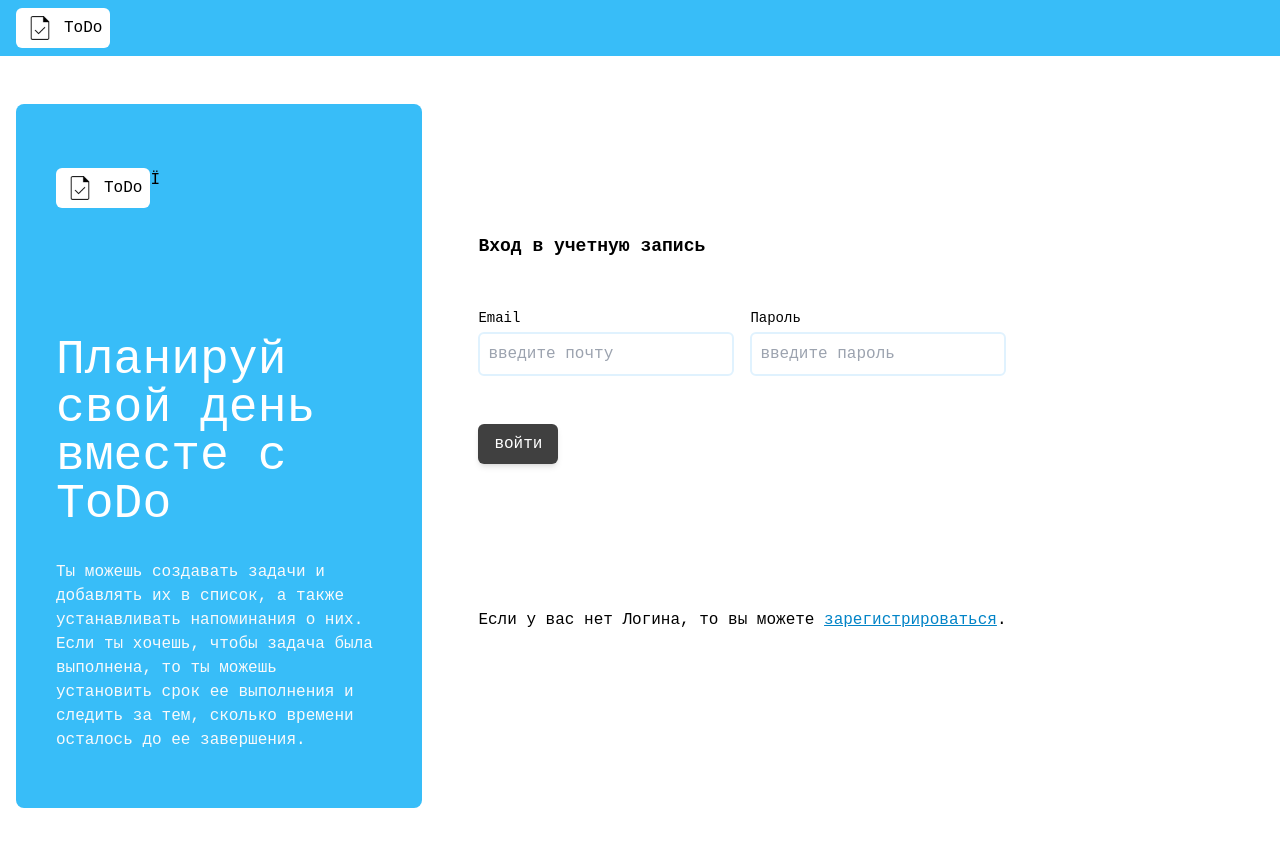
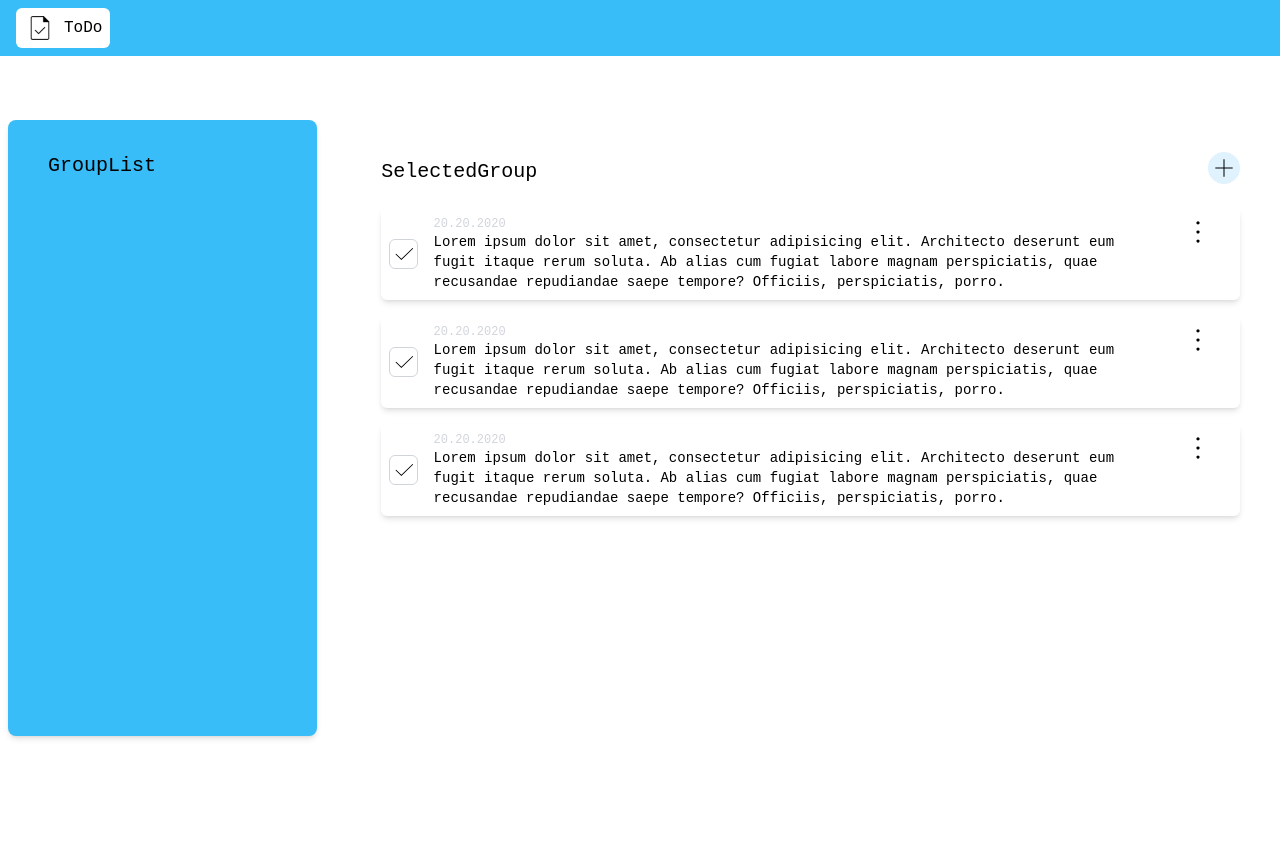
Before and after one commit to Alexeykoh/CRUD_TODO, a React (Create React App) app in the folder crudtodo/: page / in a window 1280 px wide. Before the commit this address led to /auth. Shown: the top 846 px of the page. After the commit the page ends 800 px from the top, so only its background shows below. Built offline with nearby package versions, Linux system fonts and the light colour scheme; sample sign-in values are in the browser's storage.

Commit message:
feat: change local to session storage

```diff
--- a/crudtodo/src/components/app/App.tsx
+++ b/crudtodo/src/components/app/App.tsx
@@ -12,7 +12,7 @@ function App() {
     const navigate = useNavigate();
 
     function checkIsLogin() {
-        const localLoginData = localStorage.getItem('loginUser')
+        const localLoginData = sessionStorage.getItem('loginUser')
         if (localLoginData === null) {
             navigate('/auth')
         }
--- a/crudtodo/src/components/pages/auth-page/auth-page.tsx
+++ b/crudtodo/src/components/pages/auth-page/auth-page.tsx
@@ -53,7 +53,7 @@ export const AuthPage: React.FC<AuthPageProps> = props => {
         }
         if (mail === 'root' && password === 'root') {
             console.warn('root')
-            localStorage.setItem('loginUser', JSON.stringify({user: "root"}))
+            sessionStorage.setItem('loginUser', JSON.stringify({user: "root"}))
             navigate("/")
             return;
         }
```
